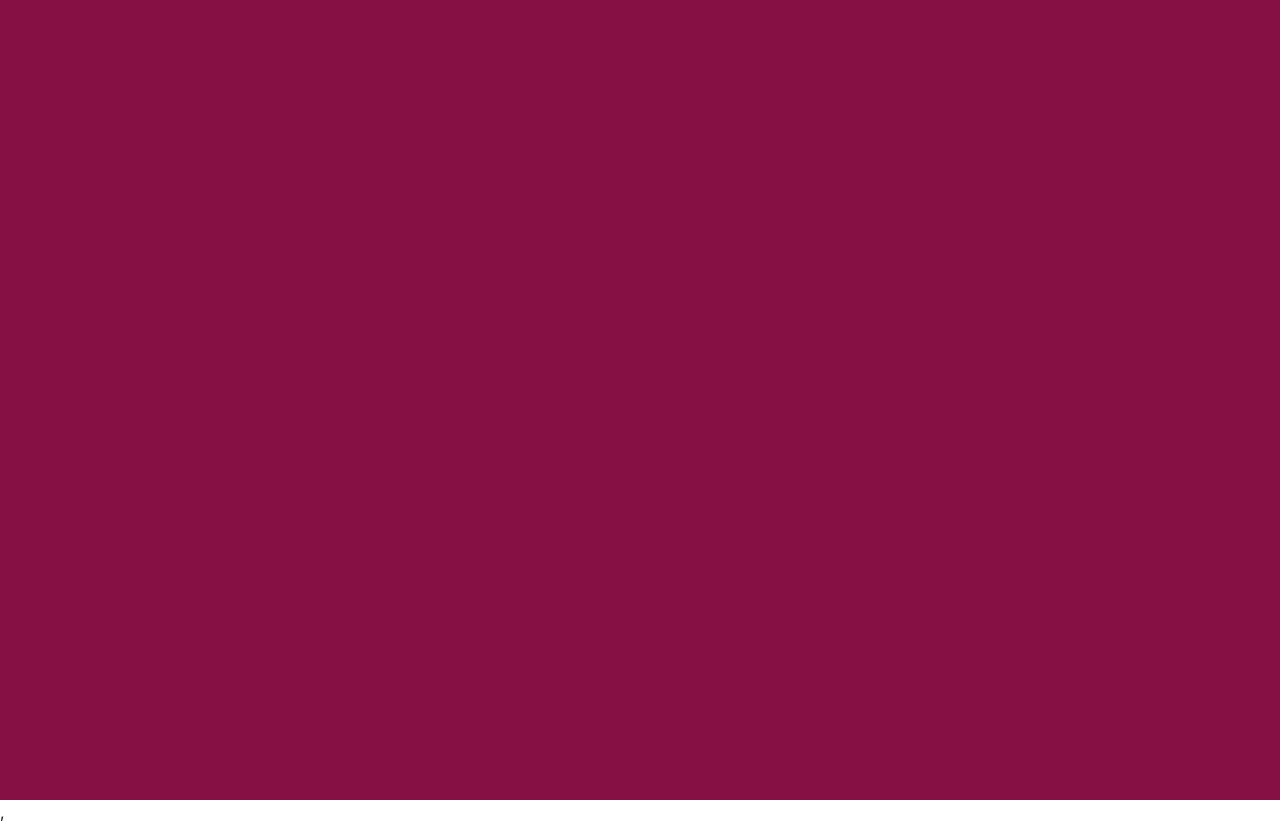
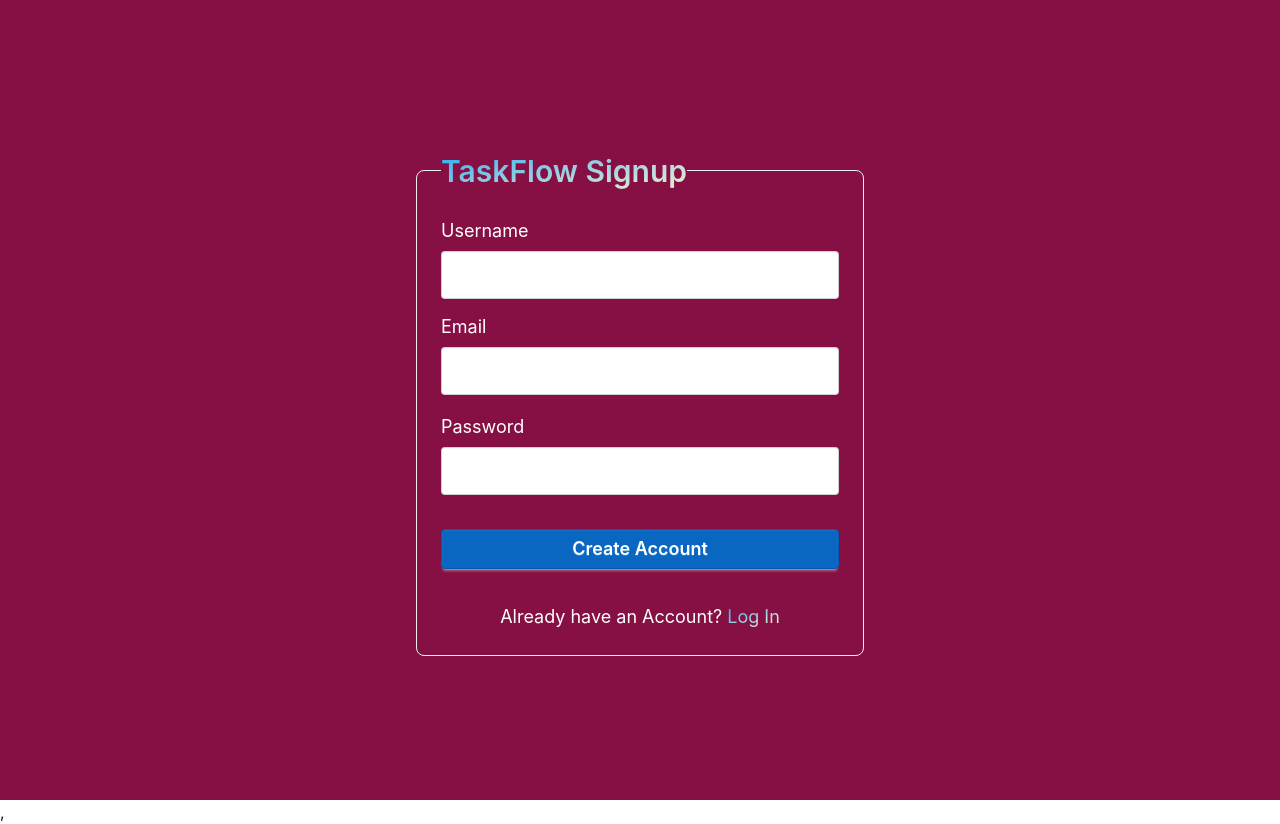
Before and after one commit to acquah-forever/taskFlow, a React (Vite) app in the folder frontend/: page /signup in a window 1280 px wide. Before the commit this address had no page. Built offline with nearby package versions, Linux system fonts and the light colour scheme.

Commit message:
updated login and signup parameters

```diff
--- a/frontend/src/App.tsx
+++ b/frontend/src/App.tsx
@@ -1,6 +1,10 @@
 import Home  from './pages/Home'
+import Login from './pages/Login'
+import SignUp from './pages/SignUp'
+import Board  from './pages/Board'
+
 import { Routes,Route } from 'react-router-dom'
-import Board  from './pages/Board'
+
 
 const App = () => {
   return (
@@ -8,6 +12,9 @@ const App = () => {
       <Routes>
         <Route path='/' element={<Home />} />
         <Route path='/board' element={<Board />} />
+        <Route path='/login' element={<Login />} />
+        <Route path='/signup' element={<SignUp />} />
+
       </Routes>
     </div>
   )
--- a/frontend/src/pages/Login.tsx
+++ b/frontend/src/pages/Login.tsx
@@ -1,4 +1,3 @@
-
 import { useNavigate } from 'react-router-dom'
 
 const Login = () => {
@@ -6,9 +5,9 @@ const Login = () => {
     const navigate = useNavigate()
 
     return (
-        <div className="flex justify-center items-center min-h-screen">
+        <div id='login' className="flex justify-center items-center min-h-screen">
             <fieldset className="fieldset max-w-md w-full border-base-300 rounded-box border p-6">
-                <legend className="fieldset-legend text-2xl sm:text-3xl text-transparent bg-clip-text bg-linear-to-br from-sky-500 to-amber-100">TaskFlow</legend>
+                <legend className="fieldset-legend text-2xl sm:text-3xl text-transparent bg-clip-text bg-linear-to-br from-sky-500 to-amber-100">TaskFlow Login</legend>
                 <label className="label text-md sm:text-lg text-white">Username</label>
                 <input type="text" className="input h-12 mb-5 outline-none w-full" />
 
--- a/frontend/src/pages/SignUp.tsx
+++ b/frontend/src/pages/SignUp.tsx
@@ -0,0 +1,37 @@
+import Login from "./Login"
+import { useState } from "react"
+import { useNavigate } from 'react-router-dom'
+
+
+const SignUp = () => {
+    const [useLogin, setUseLogin] = useState(null)
+    const navigate = useNavigate()
+
+    function handleClick() {
+        setUseLogin(navigate('/login'))
+    }
+    return (
+        <div className="flex justify-center items-center min-h-screen">
+            <fieldset className="fieldset max-w-md w-full border-base-300 rounded-box border p-6">
+                <legend className="fieldset-legend text-2xl sm:text-3xl text-transparent bg-clip-text bg-linear-to-br from-sky-500 to-amber-100">TaskFlow Signup</legend>
+                <label className="label text-md sm:text-lg text-white">Username</label>
+                <input type="text" className="input h-12 mb-2 outline-none w-full" />
+
+                <label className="label text-white text-md sm:text-lg">Email</label>
+                <input type="text" className="input h-12 mb-3 outline-none w-full" />
+
+                <label className="label text-white text-md sm:text-lg">Password</label>
+                <input type="text" className="input h-12 mb-7 outline-none w-full" />
+
+                <button className="btn bg-[#0967C2] text-white text-md sm:text-lg border-[#0059b3] mb-7">
+                    Create Account
+                </button>
+                <p className="text-center text-white text-md sm:text-lg">Already have an Account? <span className="underline text-transparent bg-clip-text bg-linear-to-br from-sky-500 to-amber-100 cursor-pointer" onClick={handleClick}>Log In</span></p>
+            </fieldset>
+
+            {useLogin && <Login />}
+        </div>
+    )
+}
+
+export default SignUp
```
Also changed, not shown: frontend/src/pages/MainPAge.tsx (deleted), 1 other file (tests, documents, lock files or other folders).
